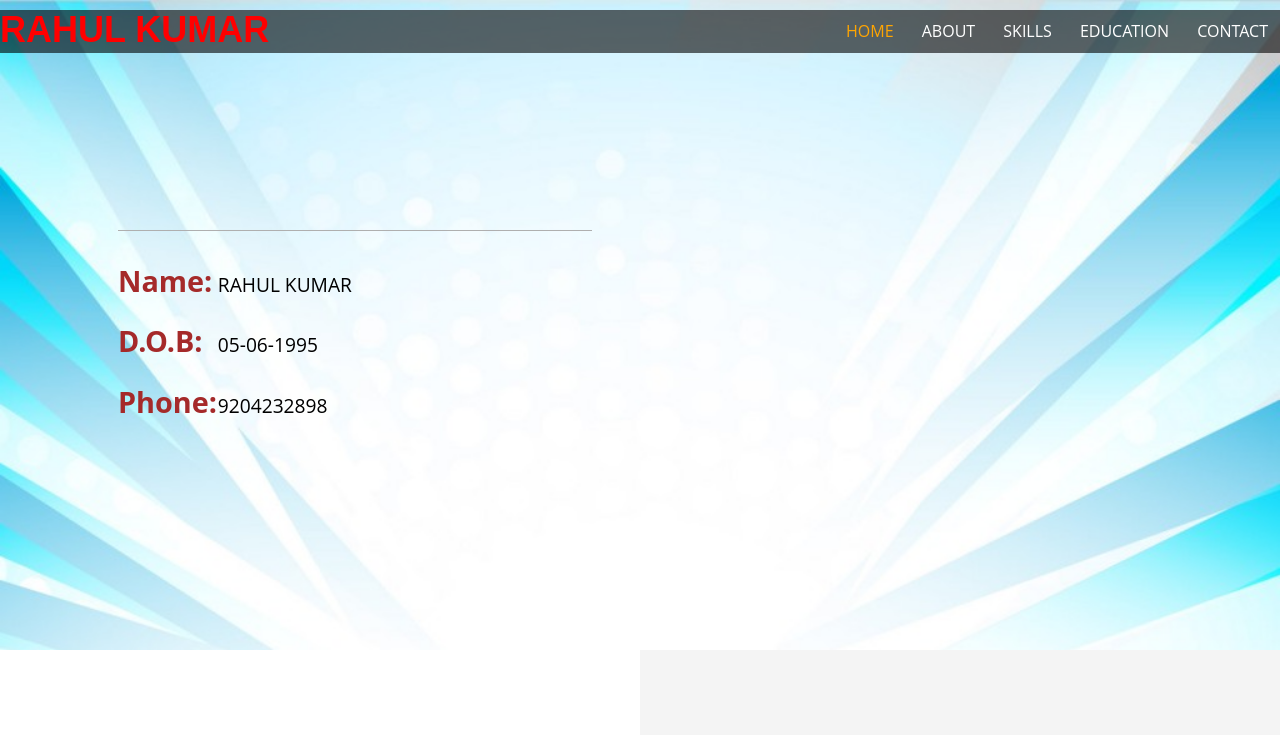
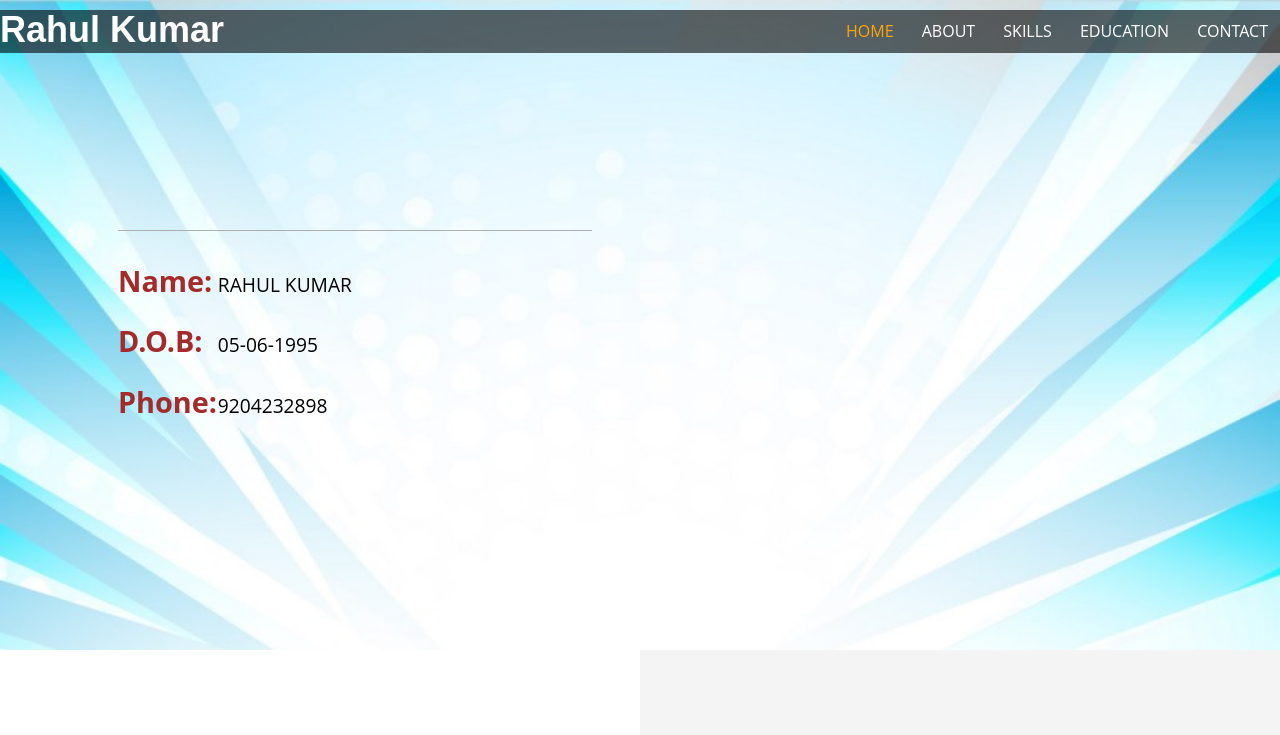
Before and after one commit to rahulkumar484/rahulkumar484.github.io, a plain HTML site: page index.html in a window 1280 px wide. Shown: the top 735 px of the page. Drawn offline with nearby package versions, Linux system fonts and the light colour scheme; files whose address does not match are found by name.

Commit message:
Update image1.css

```diff
--- a/css/image1.css
+++ b/css/image1.css
@@ -30,13 +30,12 @@ body h1,h2,h3,h4,h5,h6{
 }
 .logo h1 {
     margin: 0;
-    text-transform: uppercase;
     font-weight: bold;
-     color: red;
+     color: white;
 }
 .logo h1 a{
 	text-decoration:none;
-	 color: red;
+	 color: white;
 }
 
 .logo{
```
